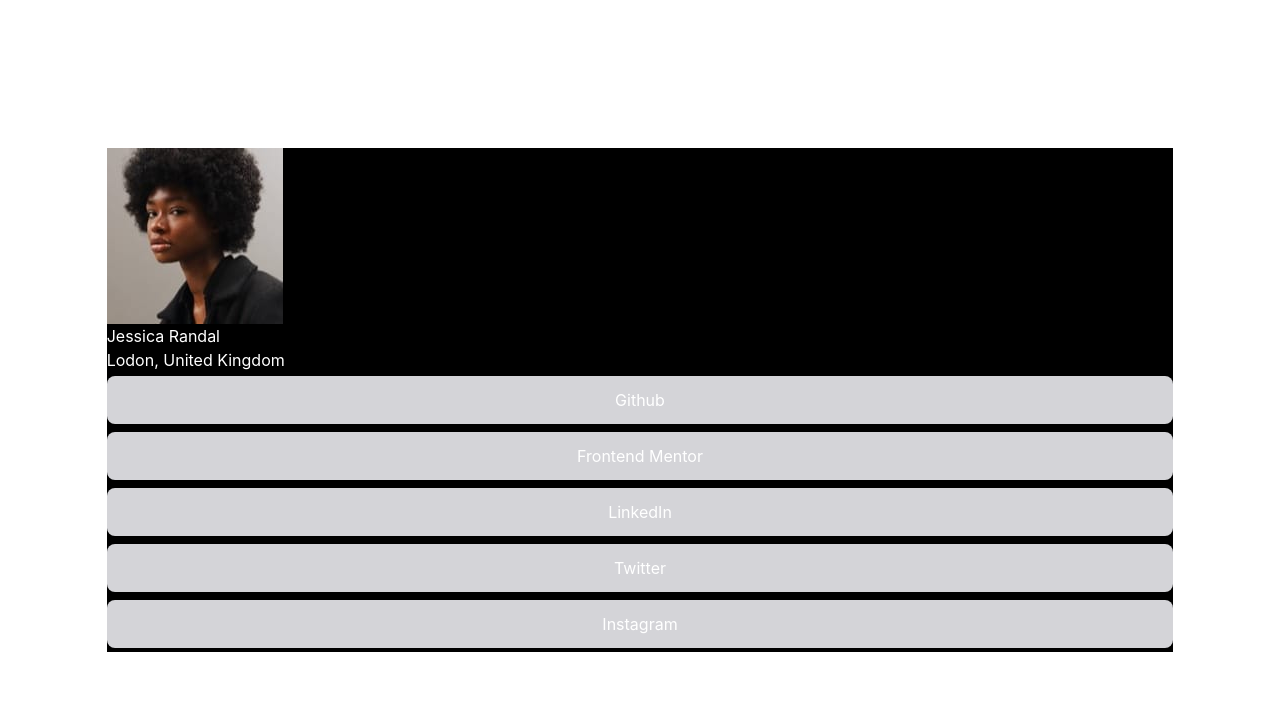
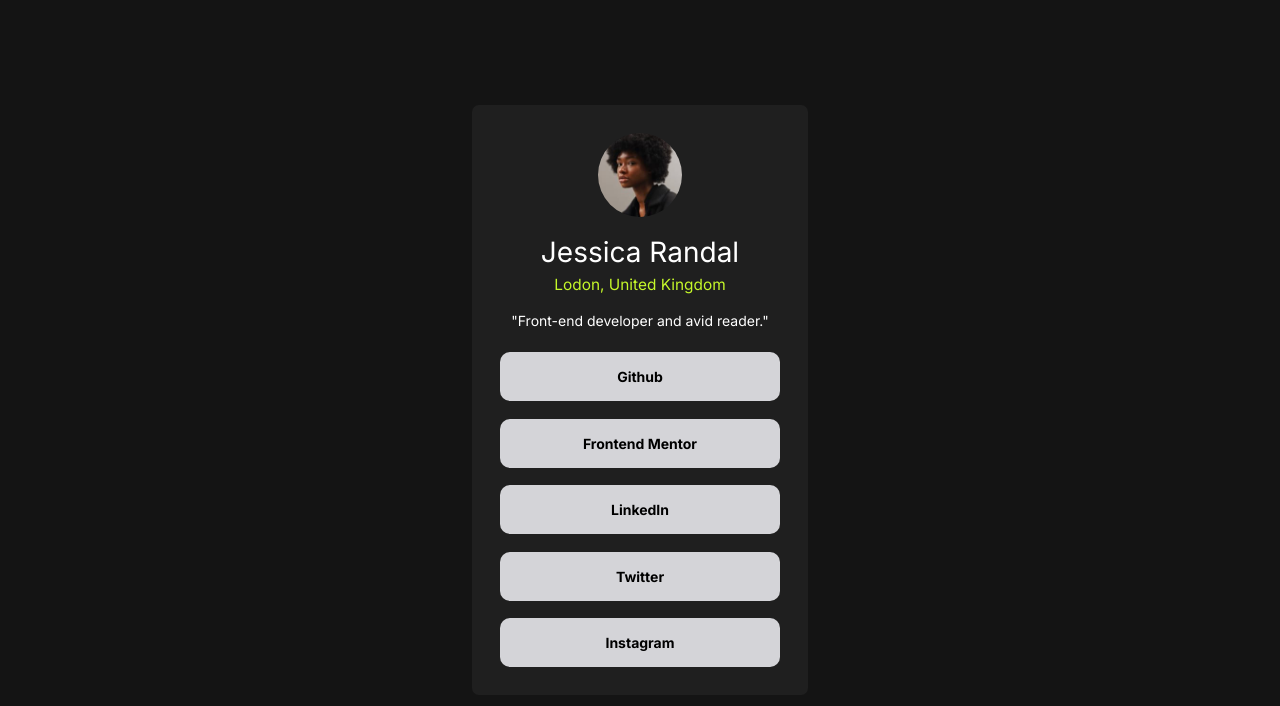
Before and after one commit to alberthgrande/social-links-profile-main, a React (Create React App) app: page / in a window 1280 px wide. Shown: the top 706 px of the page. Built offline with nearby package versions, Linux system fonts and the light colour scheme.

Commit message:
Updated Social Links Profile Main social media links added class name link and import react app update the overall design added some css design

```diff
--- a/src/App.css
+++ b/src/App.css
@@ -1,14 +1,75 @@
-/* .App {
-  text-align: center;
+@import url("https://fonts.googleapis.com/css2?family=Inter:wght@100..900&display=swap");
+:root {
+  --weight-400: 400;
+  --weight-600: 600;
+  --weight-700: 700;
+
+  /* color */
+  --Green: hsl(75, 94%, 57%);
+  --White: hsl(0, 0%, 100%);
+  --Grey: hsl(0, 0%, 20%);
+  --Dark-Grey: hsl(0, 0%, 12%);
+  --Off-Black: hsl(0, 0%, 8%);
 }
 
-.App-header {
-  background-color: #282c34;
-  min-height: 100vh;
-  display: flex;
-  flex-direction: column;
-  align-items: center;
-  justify-content: center;
-  font-size: calc(10px + 2vmin);
-  color: white;
-} */
+*,
+*::before,
+*::after {
+  font-family: "Inter", sans-serif;
+  font-optical-sizing: auto;
+  font-size: 14px;
+}
+a {
+  font-weight: var(--weight-700);
+}
+.bg-off-black {
+  background: var(--Off-Black);
+}
+
+.bg-dark-gray {
+  background: var(--Dark-Grey);
+}
+.profile-name {
+  color: var(--White);
+  font-weight: var(--weight-400);
+  font-size: 2rem;
+}
+.profile-location {
+  color: var(--Green);
+  font-size: 1.1rem;
+  font-weight: var(--weight-400);
+}
+.profile-info {
+  color: var(--White);
+  margin-top: 1rem;
+}
+.profile-links {
+  font-weight: var(--weight-700);
+  border-radius: 10px;
+}
+
+/* App.css */
+.github:hover {
+  background: #4078c0;
+  color: var(--White);
+}
+
+.frontend-mentor:hover {
+  background: #e04f5f;
+  color: var(--White);
+}
+
+.linkedin:hover {
+  background: #0077b5;
+  color: var(--White);
+}
+
+.twitter:hover {
+  background: #1da1f2;
+  color: var(--White);
+}
+
+.instagram:hover {
+  background: #c32aa3;
+  color: var(--White);
+}
--- a/src/App.js
+++ /dev/null
@@ -1,26 +0,0 @@
-import Buttons from "./components/Buttons";
-import "./App.css";
-import avatar from "./assets/images/avatar-jessica.jpeg";
-function App() {
-  return (
-    <div className="App h-dvh flex flex-row min-h-screen justify-center items-center">
-      <div className="bg-black text-white w-10/12">
-        <img src={avatar} alt="avatar-jessica.jpeg" />
-        <h1>Jessica Randal</h1>
-        <h2>Lodon, United Kingdom </h2>
-        <div className="max-w-full">
-          <Buttons buttonStyle="bg-zinc-300 p-3" buttonName={"Github"} />
-          <Buttons
-            buttonStyle="bg-zinc-300 p-3"
-            buttonName={"Frontend Mentor"}
-          />
-          <Buttons buttonStyle="bg-zinc-300 p-3" buttonName={"LinkedIn"} />
-          <Buttons buttonStyle="bg-zinc-300 p-3" buttonName={"Twitter"} />
-          <Buttons buttonStyle="bg-zinc-300 p-3" buttonName={"Instagram"} />
-        </div>
-      </div>
-    </div>
-  );
-}
-
-export default App;
--- /dev/null
+++ b/src/App.jsx
@@ -0,0 +1,52 @@
+import React from "react";
+import SocialMediaLinks from "./components/SocialMediaLinks";
+import avatar from "./assets/images/avatar-jessica.jpeg";
+import "./App.css";
+function ProfileCard() {
+  return (
+    <div className="min-h-screen bg-off-black flex items-center justify-center">
+      <div className="bg-dark-gray p-8 rounded-lg text-center max-w-sm mx-4 w-[330px] md:w-[400px] h-auto md:h-auto">
+        <img
+          src={avatar}
+          alt="avatar-jessica.jpeg"
+          className="w-24 h-24 mx-auto rounded-full"
+        />
+        <h1 className="profile-name mt-4">Jessica Randal</h1>
+        <h2 className="profile-location">Lodon, United Kingdom </h2>
+        <p className="profile-info mt-2">
+          "Front-end developer and avid reader."
+        </p>
+        <div className="mt-6 space-y-2">
+          <SocialMediaLinks
+            hrefClassName="github"
+            hrefLinks={"https://github.com/"}
+            hrefName={"Github"}
+          />
+          <SocialMediaLinks
+            hrefClassName="frontend-mentor"
+            hrefLinks={"https://www.frontendmentor.io/"}
+            hrefName={"Frontend Mentor"}
+          />
+          <SocialMediaLinks
+            hrefClassName="linkedin"
+            hrefLinks={"https://www.linkedin.com/"}
+            hrefName={"LinkedIn"}
+          />
+
+          <SocialMediaLinks
+            hrefClassName="twitter"
+            hrefLinks={"https://x.com"}
+            hrefName={"Twitter"}
+          />
+          <SocialMediaLinks
+            hrefClassName="instagram"
+            hrefLinks={"https://www.instagram.com/"}
+            hrefName={"Instagram"}
+          />
+        </div>
+      </div>
+    </div>
+  );
+}
+
+export default ProfileCard;
--- a/src/components/Buttons.js
+++ /dev/null
@@ -1,15 +0,0 @@
-import React from "react";
-
-const Buttons = ({ buttonName, buttonStyle }) => {
-  return (
-    <>
-      <div>
-        <button className={`rounded-lg w-full my-1 ${buttonStyle}`}>
-          {buttonName}
-        </button>
-      </div>
-    </>
-  );
-};
-
-export default Buttons;
--- /dev/null
+++ b/src/components/SocialMediaLinks.jsx
@@ -0,0 +1,17 @@
+import React from "react";
+
+const SocialMediaLinks = ({ hrefName, hrefLinks, hrefClassName }) => {
+  return (
+    <a
+      href={hrefLinks}
+      target="_blank"
+      rel="noopener noreferrer"
+      className={`profile-links block bg-zinc-300 py-4 rounded text-black font-medium ${hrefClassName}`}
+      style={{ marginTop: "1.25rem" }}
+    >
+      {hrefName}
+    </a>
+  );
+};
+
+export default SocialMediaLinks;
```
